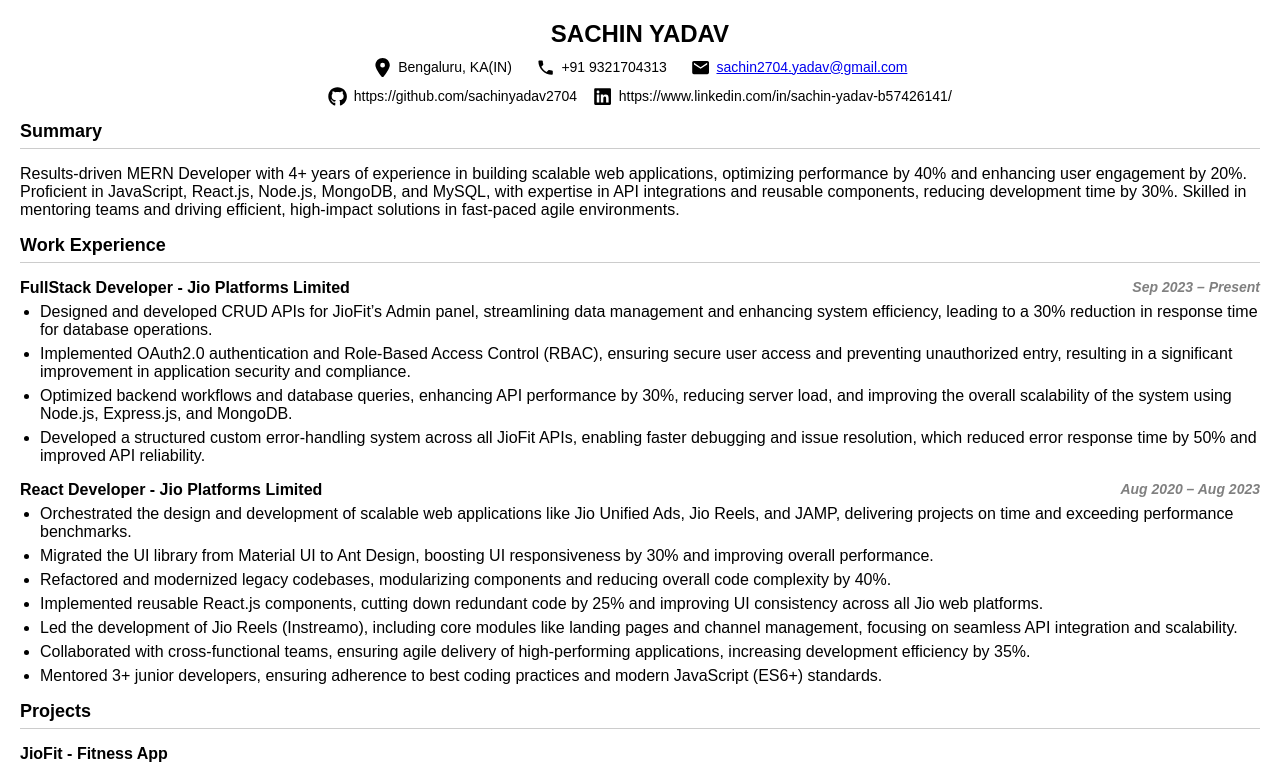
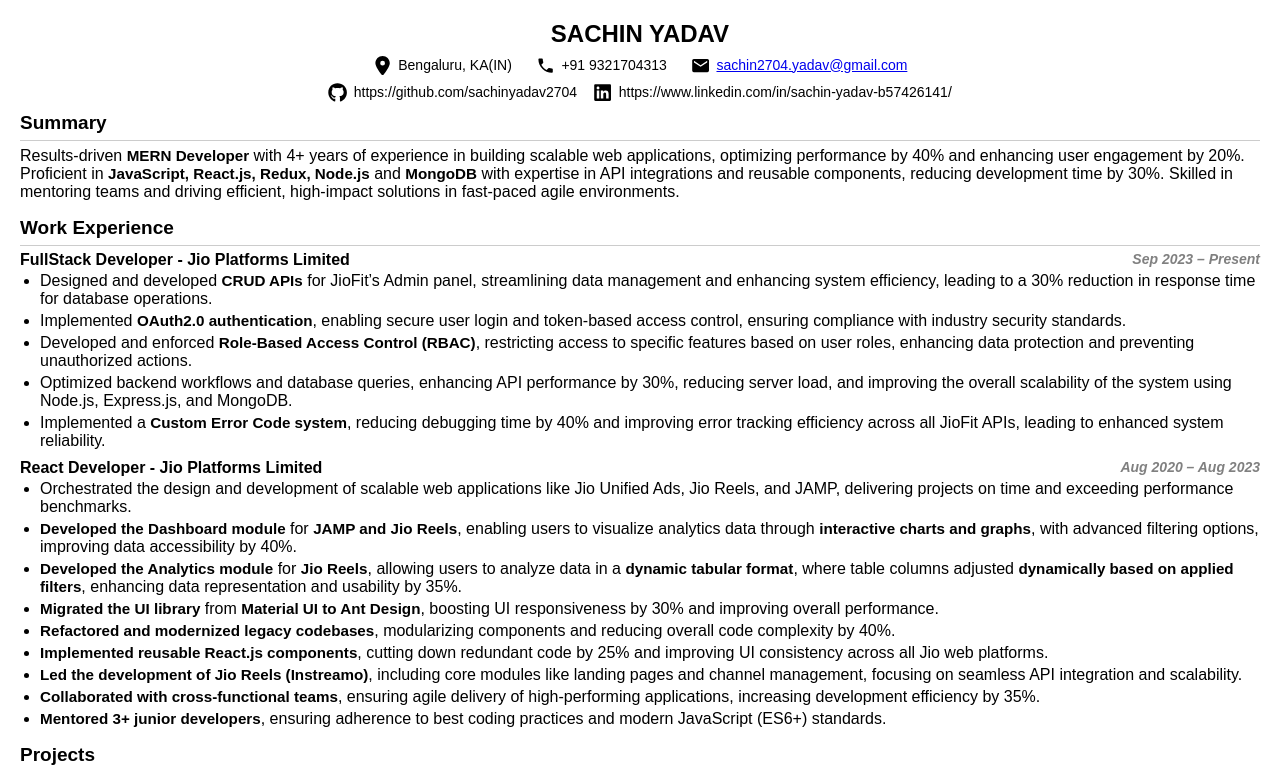
Before and after one commit to sachinyadav2704/my-web-resume, a React (Vite) app: page / in a window 1280 px wide. Shown: the top 769 px of the page. Built offline with nearby package versions, Linux system fonts and the light colour scheme.

Commit message:
update css and content in resume

```diff
--- a/src/App.css
+++ b/src/App.css
@@ -33,11 +33,12 @@
 }
 
 .section-title {
-  font-size: 18px;
+  font-size: 19px;
   font-weight: bold;
   /* margin-bottom: 10px; */
   border-bottom: 1px solid #ccc;
   padding-bottom: 6px;
+  margin: 0 0 0 0;
 }
 
 .subsection {
@@ -46,7 +47,8 @@
 
 .institution {
   font-weight: bold;
-  margin-bottom: 6px;
+  /* margin-bottom: 4px; */
+  margin: 5px 0 0 0;
 }
 
 .location {
@@ -62,9 +64,14 @@
 .bullet-list {
   list-style-type: disc;
   padding-left: 20px;
-  margin-top: 6px;
+  /* margin-top: 6px; */
+  margin: 3px 0 9px 0;
 }
 
 .bullet-list li {
-  margin-bottom: 6px;
+  margin-bottom: 4px;
 }
+
+strong {
+  font-size: 0.95rem;
+}
--- a/src/App.jsx
+++ b/src/App.jsx
@@ -25,7 +25,7 @@
                      display: 'flex',
                      alignItems: 'center',
                      justifyContent: 'center',
-                     marginTop: '8px',
+                     marginTop: '6px',
                   }}
                >
                   <FaLocationDot
@@ -64,7 +64,7 @@
                      display: 'flex',
                      alignItems: 'center',
                      justifyContent: 'center',
-                     marginTop: '8px',
+                     marginTop: '6px',
                   }}
                >
                   <FaGithub
@@ -110,11 +110,11 @@
          <section className="section">
             <h2 className="section-title">Summary</h2>
             <div className="section-content">
-               <p>
-                  Results-driven MERN Developer with 4+ years of experience in building scalable web applications, optimizing performance by 40% and enhancing
-                  user engagement by 20%. Proficient in JavaScript, React.js, Node.js, MongoDB, and MySQL, with expertise in API integrations and reusable
-                  components, reducing development time by 30%. Skilled in mentoring teams and driving efficient, high-impact solutions in fast-paced agile
-                  environments.
+               <p style={{ margin: '6px 0' }}>
+                  Results-driven <strong>MERN Developer</strong> with 4+ years of experience in building scalable web applications, optimizing performance by
+                  40% and enhancing user engagement by 20%. Proficient in <strong>JavaScript, React.js, Redux, Node.js</strong> and <strong>MongoDB</strong>{' '}
+                  with expertise in API integrations and reusable components, reducing development time by 30%. Skilled in mentoring teams and driving
+                  efficient, high-impact solutions in fast-paced agile environments.
                </p>
             </div>
          </section>
@@ -135,20 +135,24 @@
                   </p> */}
                   <ul className="bullet-list">
                      <li>
-                        Designed and developed CRUD APIs for JioFit’s Admin panel, streamlining data management and enhancing system efficiency, leading to a
-                        30% reduction in response time for database operations.
+                        Designed and developed <strong>CRUD APIs</strong> for JioFit’s Admin panel, streamlining data management and enhancing system
+                        efficiency, leading to a 30% reduction in response time for database operations.
                      </li>
                      <li>
-                        Implemented OAuth2.0 authentication and Role-Based Access Control (RBAC), ensuring secure user access and preventing unauthorized entry,
-                        resulting in a significant improvement in application security and compliance.
+                        Implemented <strong>OAuth2.0 authentication</strong>, enabling secure user login and token-based access control, ensuring compliance
+                        with industry security standards.
+                     </li>
+                     <li>
+                        Developed and enforced <strong>Role-Based Access Control (RBAC)</strong>, restricting access to specific features based on user roles,
+                        enhancing data protection and preventing unauthorized actions.
                      </li>
                      <li>
                         Optimized backend workflows and database queries, enhancing API performance by 30%, reducing server load, and improving the overall
                         scalability of the system using Node.js, Express.js, and MongoDB.
                      </li>
                      <li>
-                        Developed a structured custom error-handling system across all JioFit APIs, enabling faster debugging and issue resolution, which
-                        reduced error response time by 50% and improved API reliability.
+                        Implemented a <strong>Custom Error Code system</strong>, reducing debugging time by 40% and improving error tracking efficiency across
+                        all JioFit APIs, leading to enhanced system reliability.
                      </li>
                      {/* <li>Implemented Role-Based Access Control (RBAC) to ensure only authorized users could access specific application features.</li> */}
                   </ul>
@@ -170,20 +174,37 @@
                         Orchestrated the design and development of scalable web applications like Jio Unified Ads, Jio Reels, and JAMP, delivering projects on
                         time and exceeding performance benchmarks.
                      </li>
-                     <li>Migrated the UI library from Material UI to Ant Design, boosting UI responsiveness by 30% and improving overall performance.</li>
-                     <li>Refactored and modernized legacy codebases, modularizing components and reducing overall code complexity by 40%.</li>
                      <li>
-                        Implemented reusable React.js components, cutting down redundant code by 25% and improving UI consistency across all Jio web platforms.
+                        <strong>Developed the Dashboard module</strong> for <strong>JAMP and Jio Reels</strong>, enabling users to visualize analytics data
+                        through <strong>interactive charts and graphs</strong>, with advanced filtering options, improving data accessibility by 40%.
                      </li>
                      <li>
-                        Led the development of Jio Reels (Instreamo), including core modules like landing pages and channel management, focusing on seamless API
-                        integration and scalability.
+                        <strong>Developed the Analytics module</strong> for <strong>Jio Reels</strong>, allowing users to analyze data in a{' '}
+                        <strong>dynamic tabular format</strong>, where table columns adjusted <strong>dynamically based on applied filters</strong>, enhancing
+                        data representation and usability by 35%.
                      </li>
                      <li>
-                        Collaborated with cross-functional teams, ensuring agile delivery of high-performing applications, increasing development efficiency by
-                        35%.
+                        <strong>Migrated the UI library</strong> from <strong>Material UI to Ant Design</strong>, boosting UI responsiveness by 30% and
+                        improving overall performance.
                      </li>
-                     <li>Mentored 3+ junior developers, ensuring adherence to best coding practices and modern JavaScript (ES6+) standards.</li>
+                     <li>
+                        <strong>Refactored and modernized legacy codebases</strong>, modularizing components and reducing overall code complexity by 40%.
+                     </li>
+                     <li>
+                        <strong>Implemented reusable React.js components</strong>, cutting down redundant code by 25% and improving UI consistency across all
+                        Jio web platforms.
+                     </li>
+                     <li>
+                        <strong>Led the development of Jio Reels (Instreamo)</strong>, including core modules like landing pages and channel management,
+                        focusing on seamless API integration and scalability.
+                     </li>
+                     <li>
+                        <strong>Collaborated with cross-functional teams</strong>, ensuring agile delivery of high-performing applications, increasing
+                        development efficiency by 35%.
+                     </li>
+                     <li>
+                        <strong>Mentored 3+ junior developers</strong>, ensuring adherence to best coding practices and modern JavaScript (ES6+) standards.
+                     </li>
                   </ul>
                </div>
             </div>
```
